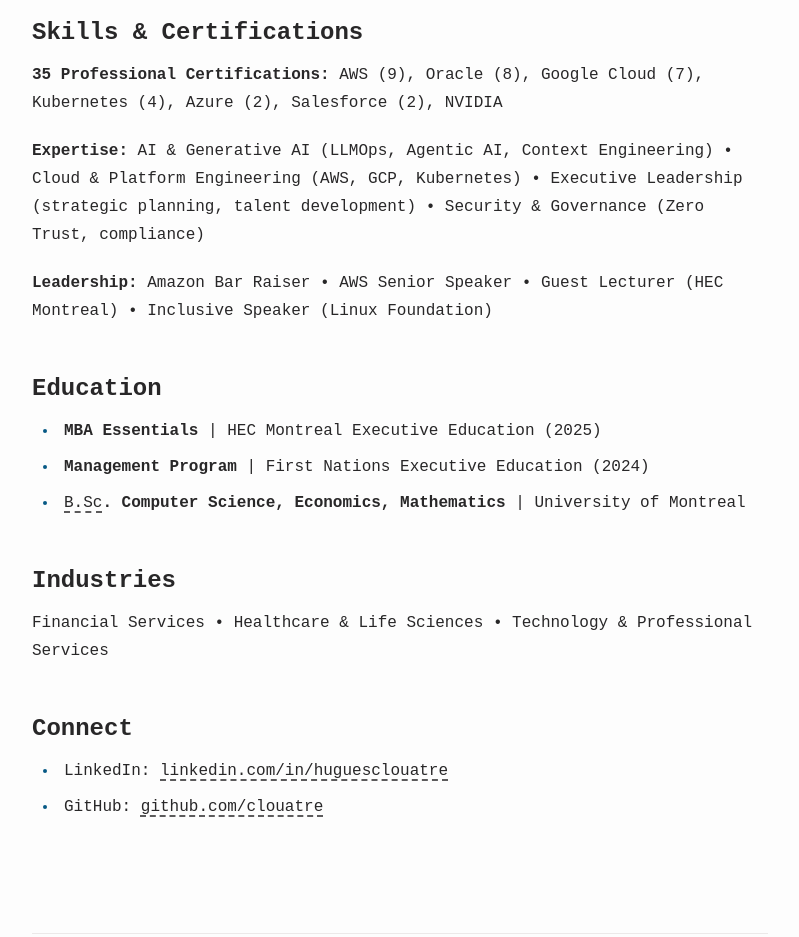
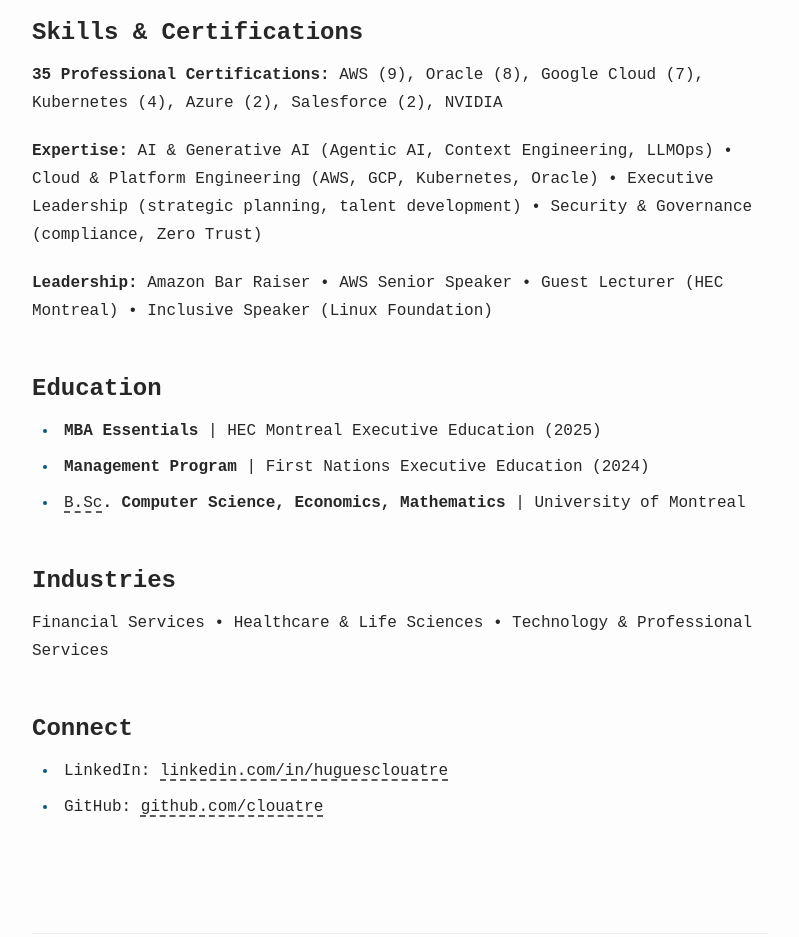
Before and after one commit to clouatre-labs/clouatre.ca, an Astro site: page /about in a window 1280 px wide. Shown: the part 1100-2037 px from the top of the page, without its empty margins (240-1039 px from the left). Built offline with nearby package versions, Linux system fonts and the light colour scheme; Astro itself is replaced by a stand-in of ours.

Commit message:
docs(about): alphabetize expertise items, add Oracle

```diff
--- a/src/pages/about.md
+++ b/src/pages/about.md
@@ -26,7 +26,7 @@ Drove 82% partner revenue growth. Recognized as Global Containers MVP. Architect
 
 **35 Professional Certifications:** AWS (9), Oracle (8), Google Cloud (7), Kubernetes (4), Azure (2), Salesforce (2), NVIDIA
 
-**Expertise:** AI & Generative AI (LLMOps, Agentic AI, Context Engineering) • Cloud & Platform Engineering (AWS, GCP, Kubernetes) • Executive Leadership (strategic planning, talent development) • Security & Governance (Zero Trust, compliance)
+**Expertise:** AI & Generative AI (Agentic AI, Context Engineering, LLMOps) • Cloud & Platform Engineering (AWS, GCP, Kubernetes, Oracle) • Executive Leadership (strategic planning, talent development) • Security & Governance (compliance, Zero Trust)
 
 **Leadership:** Amazon Bar Raiser • AWS Senior Speaker • Guest Lecturer (HEC Montreal) • Inclusive Speaker (Linux Foundation)
 
```
